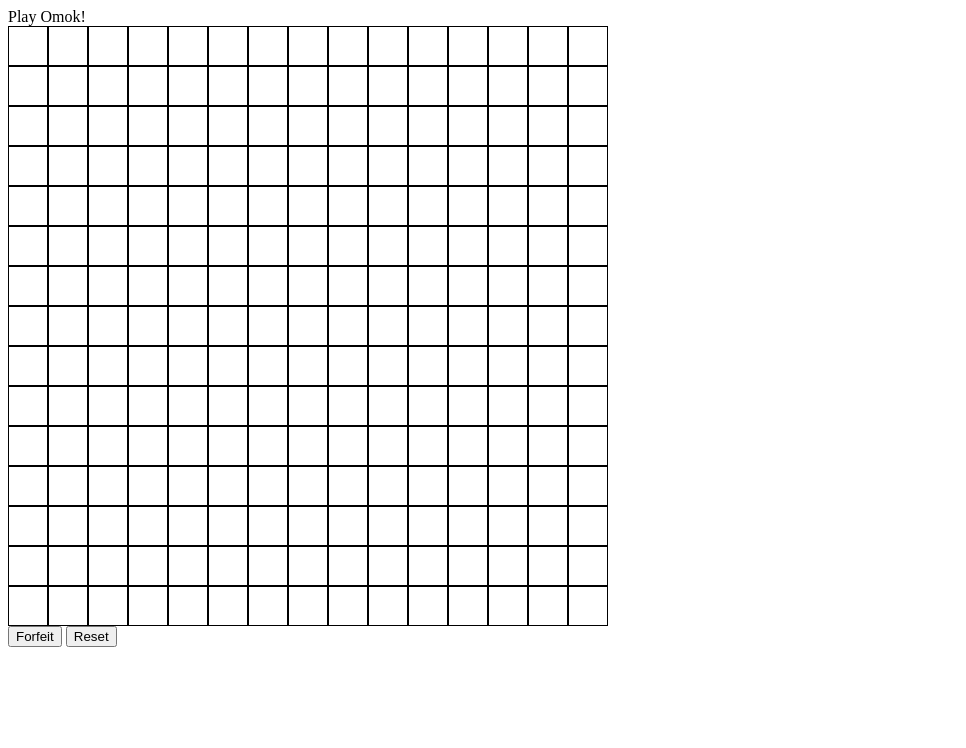
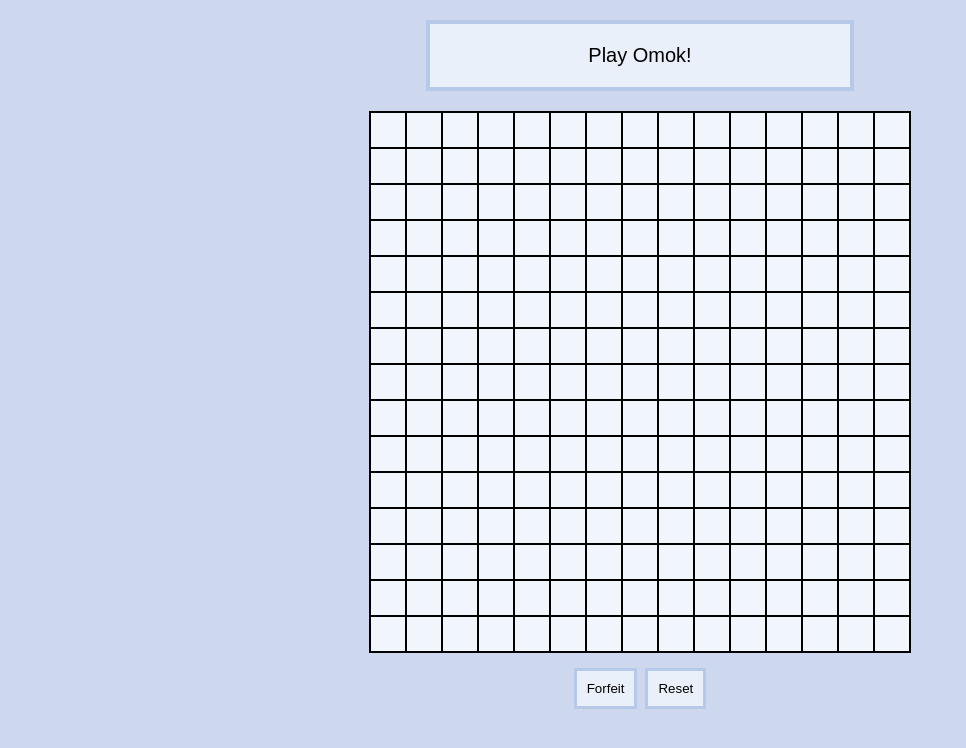
Before and after one commit to tru0073/Omok, a plain HTML site: page index.html in a window 1280 px wide. Shown: the whole page, without its empty margins (0-966 px from the left). Drawn offline with Linux system fonts and the light colour scheme.

Commit message:
Styled the game page

```diff
--- a/styles.css
+++ b/styles.css
@@ -1,23 +1,62 @@
-.gameboard {
-    display: grid;
-    grid-template-columns: repeat(15, 40px);
-    grid-template-rows: repeat(15, 40px);
+:root {
+    --page-background-color: #CDD8EE;
+    --tile-background-color: #F1F5FC;
+    --hover-tile-background-color: #D7E5FC;
+    --font: 'Varela Round', sans-serif;
+    --box-border-color: #B6C9E9;
+    --box-background-color: #EAF0FA;
+    --main-message-font-size: 20px;
+    --scoreboard-font-size: 100px;
 
 }
 
+body {
+    font-family: var(--font);
+    background-color: var(--page-background-color);
+}
+
+.message-board {
+    text-align: center;
+    border: 4px solid var(--box-border-color);
+    background-color: var(--box-background-color);
+    width: 30%;
+    padding: 20px;
+    margin: 20px auto;
+    font-size: var(--main-message-font-size);
+}
+
+.gameboard {
+    display: grid;
+    grid-template-columns: repeat(15, 36px);
+    grid-template-rows: repeat(15, 36px);
+    margin: auto;
+    width: 540px;
+    border: 0.75px solid black;
+    background-color: var(--tile-background-color);
+}
+
+
 .field {
-    border: 1px solid black;
+    border: 0.5px solid black;
     text-align: center;
-    background-color: white;
     line-height: 40px;
     font-size: 30px;
 
 }
 
 .field:hover {
-    background-color: grey;
+    background-color: var(--hover-tile-background-color);
 }
 
 .options {
-    display: flexbox;
+    display: flex;
+    justify-content: center;
+    margin: 15px;
+    gap: 8px;
 }
+
+button {
+    border: 3px solid var(--box-border-color);
+    background-color: var(--box-background-color);
+    padding: 10px;
+}
```
